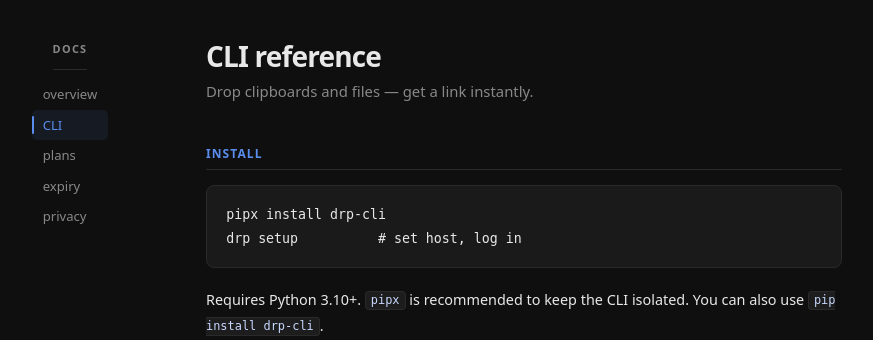
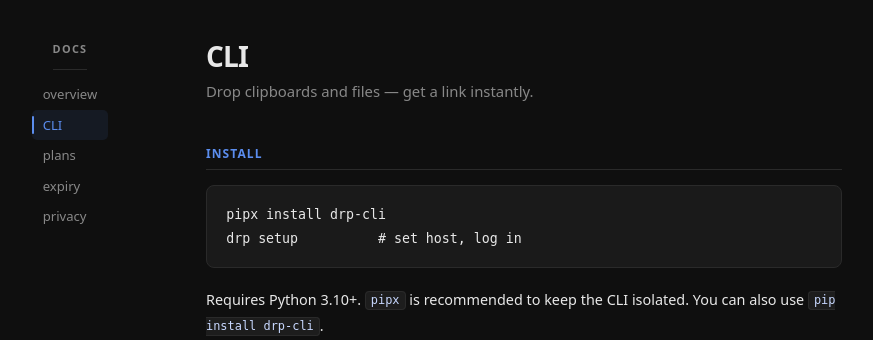
Before and after one commit to Vic-Nas/drp, a Django app: page /help/cli/ in a window 1280 px wide. Shown: the part 69-409 px from the top of the page, without its empty margins (224-1097 px from the left). Run offline with Django 5.2, Linux system fonts and the light colour scheme.

Commit message:
ClI ref -> CLI

```diff
--- a/project/templates/help/cli.html
+++ b/project/templates/help/cli.html
@@ -1,8 +1,8 @@
 {% extends 'help/base.html' %}
-{% block title %}drp — CLI reference{% endblock %}
+{% block title %}drp — CLI{% endblock %}
 
 {% block help_content %}
-<h1>CLI reference</h1>
+<h1>CLI</h1>
 <p class="lead">{{ parser_info.description }}</p>
 
 <h2>install</h2>
--- a/project/templates/help/index.html
+++ b/project/templates/help/index.html
@@ -12,7 +12,7 @@
     <a href="{% url 'help_index' %}" class="help-sidenav-title">help</a>
     <div class="help-sidenav-links">
       <a href="{% url 'help_index' %}"   {% if request.resolver_match.url_name == 'help_index'   %}class="active"{% endif %}>overview</a>
-      <a href="{% url 'help_cli' %}"     {% if request.resolver_match.url_name == 'help_cli'     %}class="active"{% endif %}>CLI reference</a>
+      <a href="{% url 'help_cli' %}"     {% if request.resolver_match.url_name == 'help_cli'     %}class="active"{% endif %}>CLI</a>
       <a href="{% url 'help_plans' %}"   {% if request.resolver_match.url_name == 'help_plans'   %}class="active"{% endif %}>plans</a>
       <a href="{% url 'help_expiry' %}"  {% if request.resolver_match.url_name == 'help_expiry'  %}class="active"{% endif %}>expiry</a>
       <a href="{% url 'help_privacy' %}" {% if request.resolver_match.url_name == 'help_privacy' %}class="active"{% endif %}>privacy</a>
```
